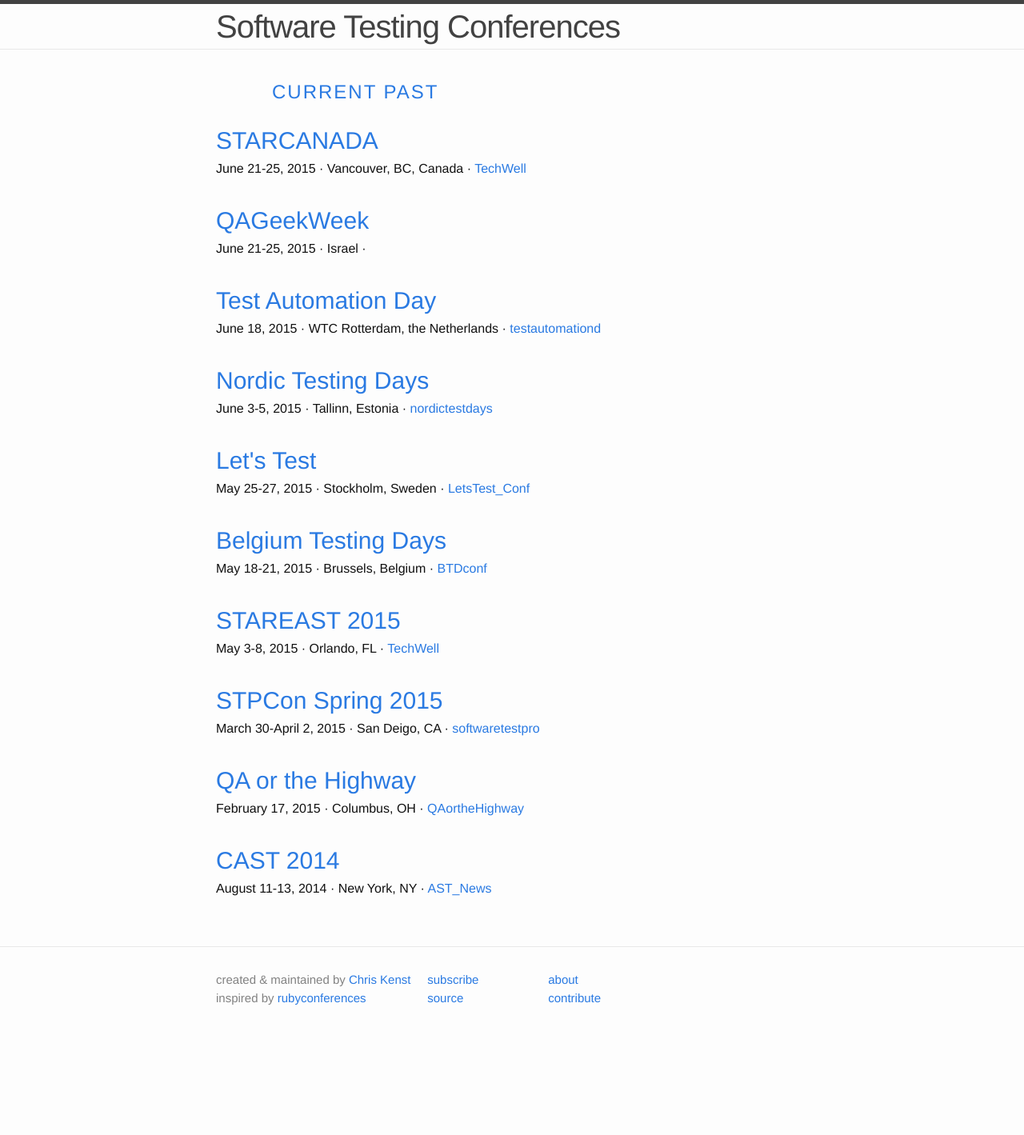
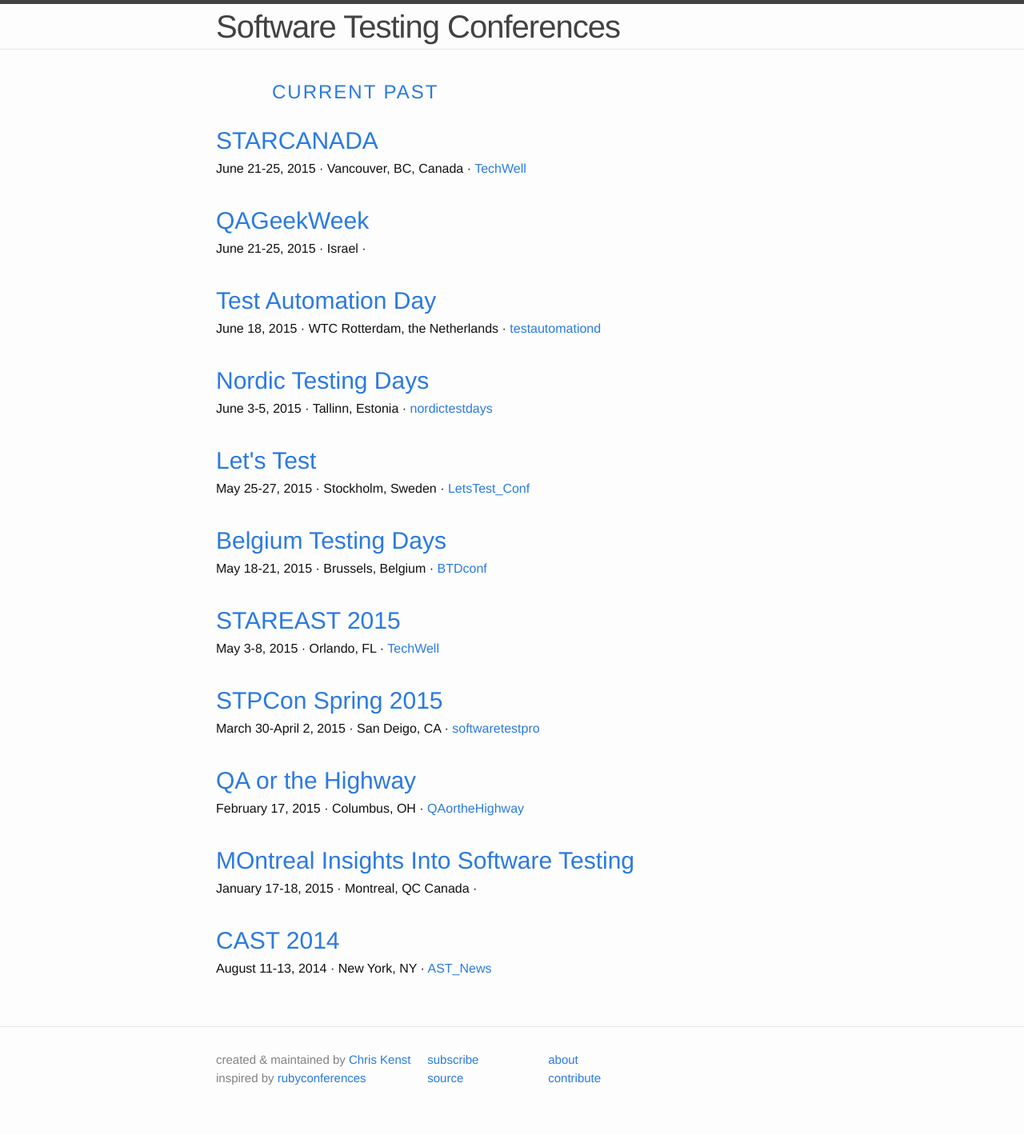
Before and after one commit to TestingConferences/testingconferences.github.io, a Jekyll site: the page built from past.html, in a window 1280 px wide. Shown: the whole page at 80% size. Built offline with Jekyll 4.4.1, drawn with Linux system fonts in a browser that asks for light colours; before the commit the page ends 1319 px from its top, so only the background shows below that.

Commit message:
MOntreal Insights Into Software Testing

```diff
--- a/_data/past.yml
+++ b/_data/past.yml
@@ -52,6 +52,11 @@
   url: http://qaorthehighway.com/
   twitter: QAortheHighway
 
+- name: MOntreal Insights Into Software Testing
+  location: Montreal, QC Canada
+  dates: "January 17-18, 2015"
+  url: http://www.moiist.org/
+
 - name: CAST 2014
   location: New York, NY
   dates: "August 11-13, 2014"
```
